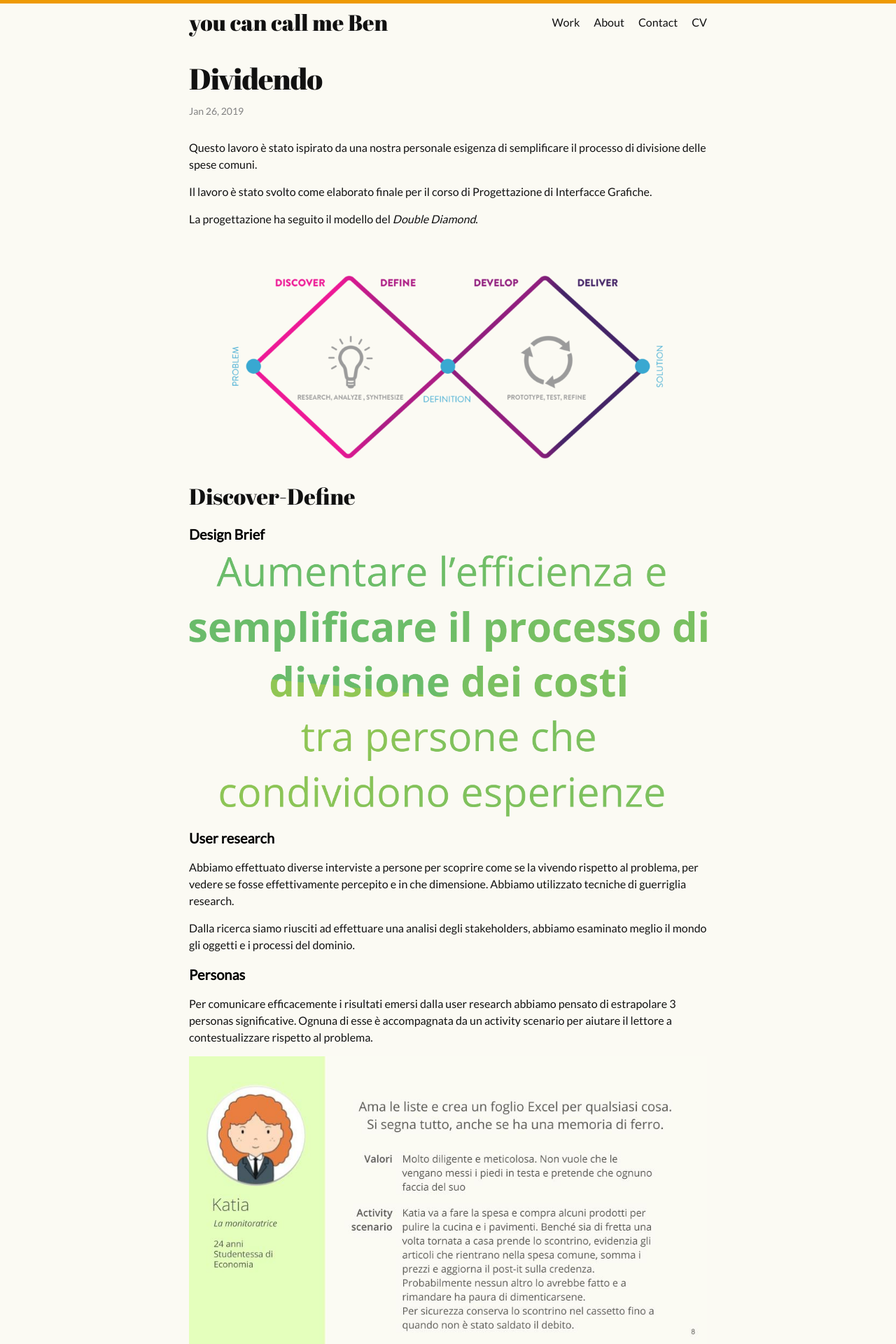
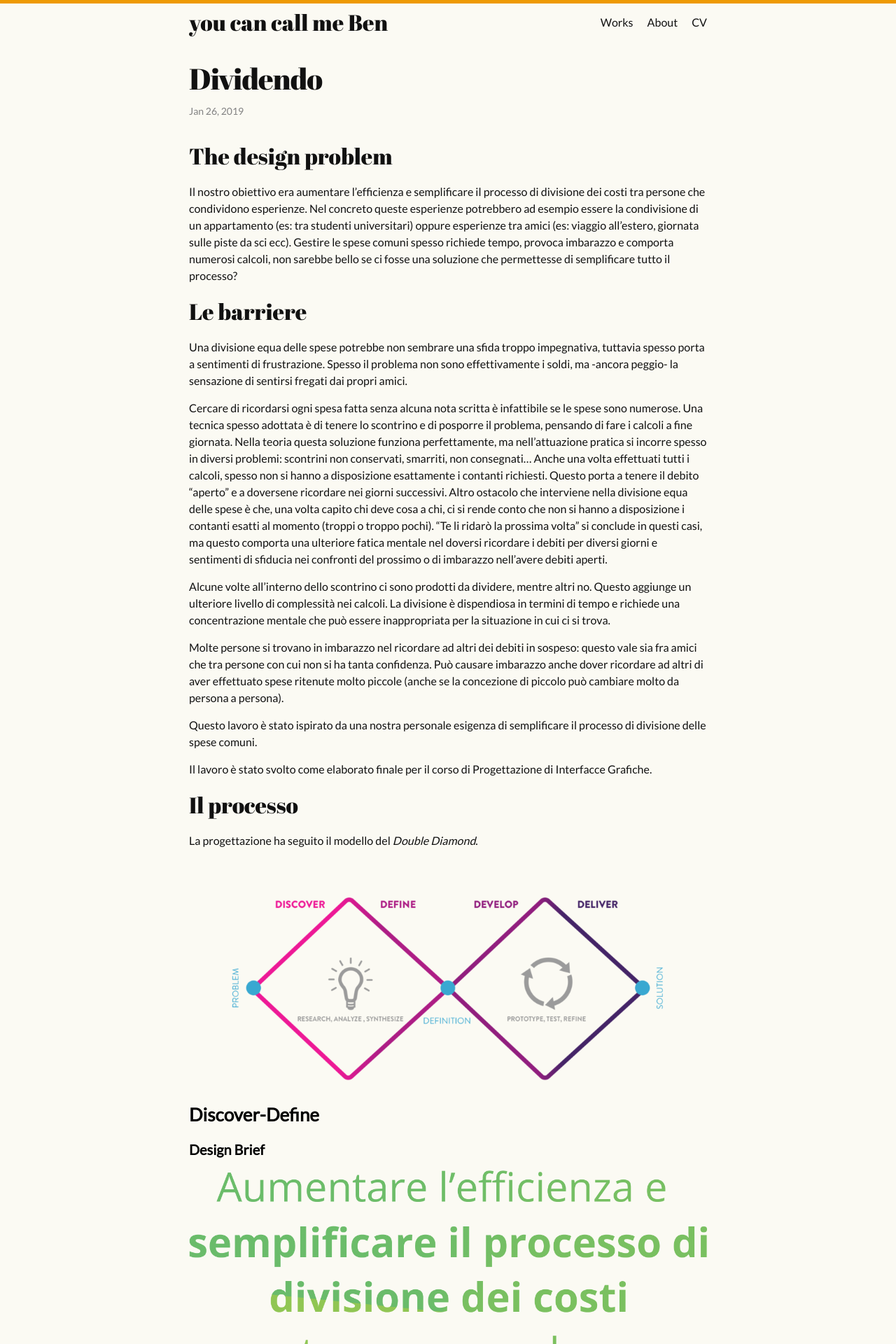
Before and after one commit to youcancallmeben/portfolio, a Jekyll site: the page built from _posts/2019-01-26-dividendo.md, in a window 1280 px wide. Shown: the top 1920 px of the page at 70% size. Built offline with Jekyll 4.4.1, drawn with Linux system fonts in a browser that asks for light colours; some of the changed text lies outside the part shown.

Commit message:
removed contacts, added some content

```diff
--- a/_posts/2019-01-26-dividendo.md
+++ b/_posts/2019-01-26-dividendo.md
@@ -8,17 +8,44 @@ permalink: dividendo
 image: dividendo/aggiungiSpesaManuale.svg
 ---
 
+## The design problem
+
+Il nostro obiettivo era aumentare l’efficienza e semplificare il processo di divisione dei costi tra persone che condividono esperienze.
+Nel concreto queste esperienze potrebbero ad esempio essere la condivisione di un appartamento (es: tra studenti universitari) oppure esperienze tra amici (es: viaggio all’estero, giornata sulle piste da sci ecc).
+Gestire le spese comuni spesso richiede tempo, provoca imbarazzo e comporta numerosi calcoli, non sarebbe bello se ci fosse una soluzione che permettesse di semplificare tutto il processo?
+
+## Le barriere
+
+Una divisione equa delle spese potrebbe non sembrare una sfida troppo impegnativa, tuttavia spesso porta a sentimenti di frustrazione.
+Spesso il problema non sono effettivamente i soldi, ma -ancora peggio- la sensazione di sentirsi fregati dai propri amici.
+
+Cercare di ricordarsi ogni spesa fatta senza alcuna nota scritta è infattibile se le spese sono numerose.
+Una tecnica spesso adottata è di tenere lo scontrino e di posporre il problema, pensando di fare i calcoli a fine giornata. Nella teoria questa soluzione funziona perfettamente, ma nell’attuazione pratica si incorre spesso in diversi problemi: scontrini non conservati, smarriti, non consegnati...
+Anche una volta effettuati tutti i calcoli, spesso non si hanno a disposizione esattamente i contanti richiesti. Questo porta a tenere il debito “aperto” e a doversene ricordare nei giorni successivi.
+Altro ostacolo che interviene nella divisione equa delle spese è che, una volta capito chi deve cosa a chi, ci si rende conto che non si hanno a disposizione i contanti esatti al momento (troppi o troppo pochi). “Te li ridarò la prossima volta” si conclude in questi casi, ma questo comporta una ulteriore fatica mentale nel doversi ricordare i debiti per diversi giorni e sentimenti di sfiducia nei confronti del prossimo o di imbarazzo nell’avere debiti aperti.
+
+Alcune volte all’interno dello scontrino ci sono prodotti da dividere, mentre altri no.
+Questo aggiunge un ulteriore livello di complessità nei calcoli.
+La divisione è dispendiosa in termini di tempo e richiede una concentrazione mentale che può essere inappropriata per la situazione in cui ci si trova.
+
+Molte persone si trovano in imbarazzo nel ricordare ad altri dei debiti in sospeso: questo vale sia fra amici che tra persone con cui non si ha tanta confidenza.
+Può causare imbarazzo anche dover ricordare ad altri di aver effettuato spese ritenute molto piccole (anche se la concezione di piccolo può cambiare molto da persona a persona).
+
 Questo lavoro è stato ispirato da una nostra personale esigenza di semplificare il processo di divisione delle spese comuni.
 
 Il lavoro è stato svolto come elaborato finale per il corso di Progettazione di Interfacce Grafiche.
+
+
+
+
+## Il processo
 
 La progettazione ha seguito il modello del *Double Diamond*.
 
 ![Double Diamond]({{site.baseurl }}/assets/img/dividendo/doublediamonddesignprocess.png)
 
+### Discover-Define
 
-
-## Discover-Define
 #### Design Brief
 
 
@@ -68,10 +95,13 @@ L'applicazione permetterà alle persone di aggiungere delle spese, specificare c
 ## Develop-Deliver
 
 ![DesignConcept]({{site.baseurl }}/assets/img/dividendo/design concept.png)
-MOCKUP
+
+<!-- MOCKUP
+
 AGGIUNGI SPESA MANUALE
+
 HOMEPAGE
 
 
 Notifiche
-Un aspetto insidioso nella gestione
+Un aspetto insidioso nella gestione  -->
--- a/_sass/minima/footer.scss
+++ b/_sass/minima/footer.scss
@@ -19,7 +19,7 @@
     position: absolute;
     top: 30%;
     text-align: center;
-    left: 17%;
+    left: 31%;
 }
 
 @keyframes draw {
```
Also changed, not shown: Work.md (deleted, +0 -6 lines), Works.md (added, +46 -0 lines), index.md (+1 -1 lines), _drafts/2019-01-29-Speck&Tech.md (renamed from _posts/2019-01-29-Speck&Tech.md), _drafts/2019-01-29-UX Challenge.md (renamed from _posts/2019-01-29-UX Challenge.md), _drafts/contact.md (renamed from contact.md).
